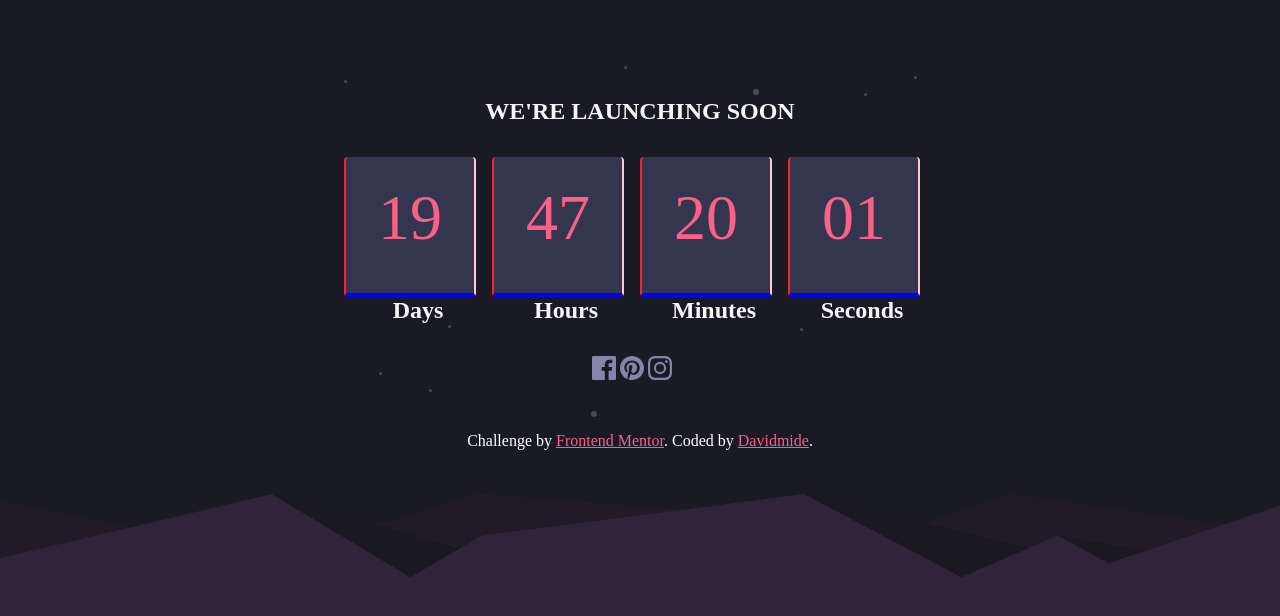
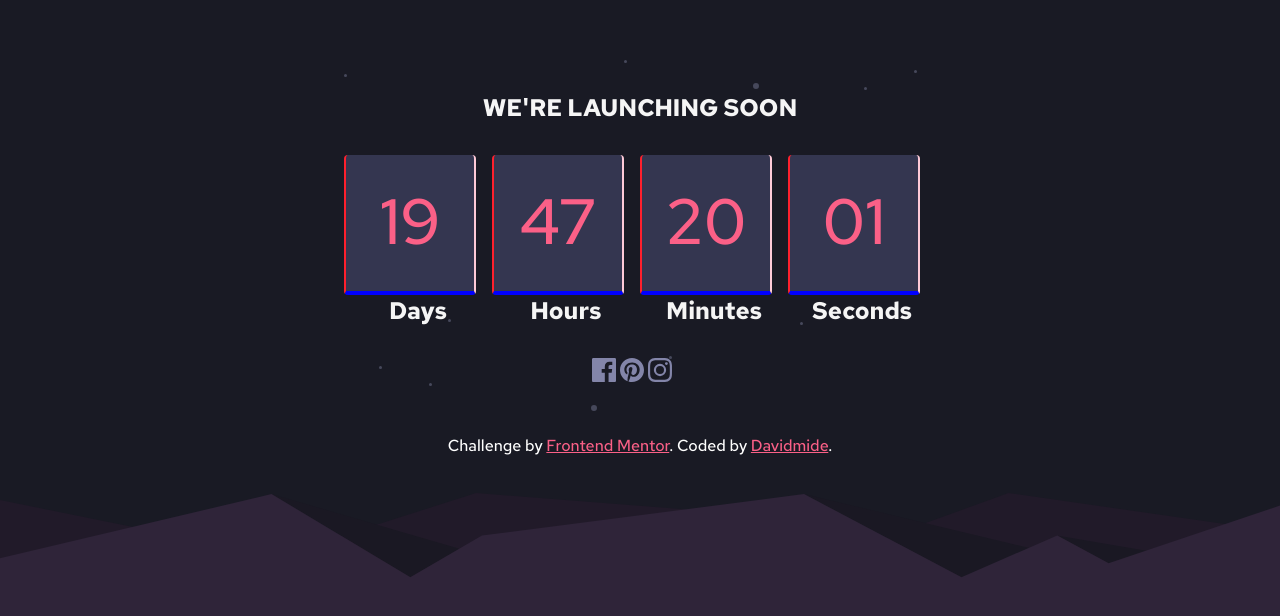
Before and after one commit to Davidmide02/lunch-soon-countdown, a plain HTML site: page index.html in a window 1280 px wide. Shown: the part 174-790 px from the top of the page. Drawn offline with Linux system fonts and the light colour scheme.

```diff
--- a/index.html
+++ b/index.html
@@ -5,6 +5,9 @@
   <meta charset="UTF-8">
   <meta name="viewport" content="width=device-width, initial-scale=1.0">
   <!-- displays site properly based on user's device -->
+  <link rel="preconnect" href="https://fonts.googleapis.com">
+<link rel="preconnect" href="https://fonts.gstatic.com" crossorigin>
+<link href="https://fonts.googleapis.com/css2?family=Red+Hat+Text:wght@500;600;700&display=swap" rel="stylesheet">
 
   <link rel="icon" type="image/png" sizes="32x32" href="./images/favicon-32x32.png">
 
--- a/style.css
+++ b/style.css
@@ -11,6 +11,7 @@
 * {
     padding: 0;
     margin: 0;
+    font-family: 'Red Hat Text', sans-serif;
 
 }
 
```
Also changed, not shown: 2 other files.
